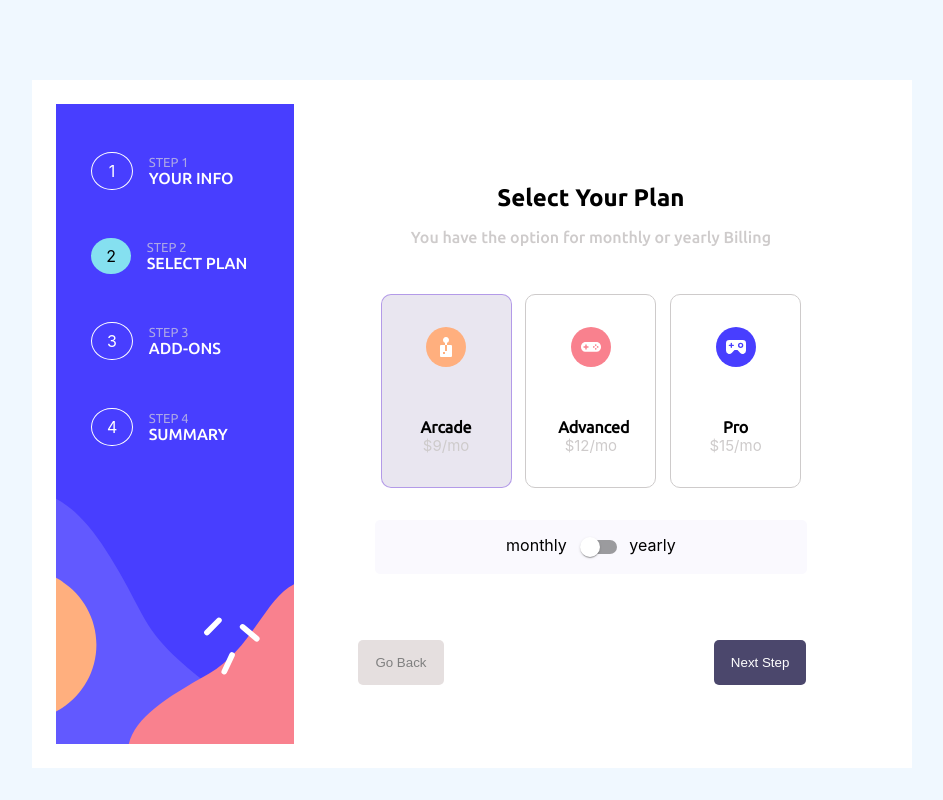
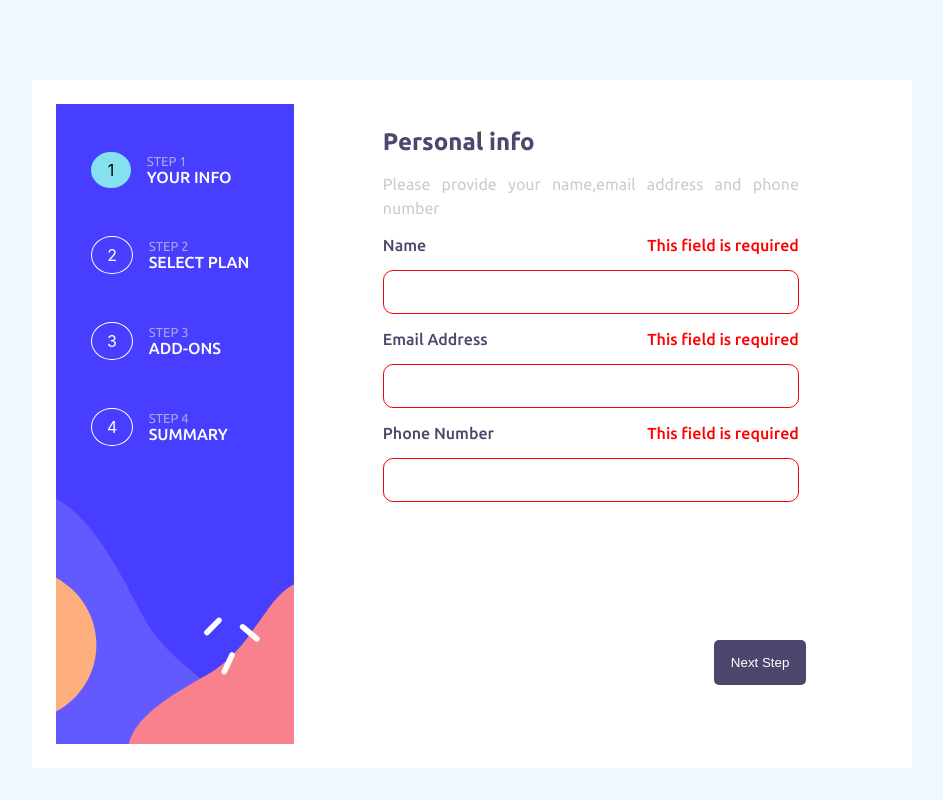
Before and after one commit to AD9-1/multistep-form, a React (Create React App) app: page / in a window 1280 px wide. Both pictures are taken after a click on the button "Next Step". Shown: the whole page, without its empty margins (192-1135 px from the left). Built offline with nearby package versions, Linux system fonts and the light colour scheme.

Commit message:
navbar desktop completed

```diff
--- a/src/App.js
+++ b/src/App.js
@@ -11,7 +11,6 @@ function App() {
   return (
     <div className="App">
       <Home />
-      <section></section>
     </div>
   );
 }
--- a/src/components/Addons/Addons.jsx
+++ b/src/components/Addons/Addons.jsx
@@ -4,9 +4,9 @@ import advanced from "../../assets/images/icon-advanced.svg";
 import pro from "../../assets/images/icon-pro.svg";
 import { Switch } from "@mui/material";
 import "./Addons.scss";
-import Button from "../Button/Button";
+
 import { PlanContext } from "../../context/PlanContext";
-const Addons = ({ step, setStep }) => {
+const Addons = () => {
   const [checked, setChecked] = React.useState(
     sessionStorage.getItem("timeSession")
       ? JSON.parse(sessionStorage.getItem("timeSession"))
--- a/src/components/Addons/Addons.scss
+++ b/src/components/Addons/Addons.scss
@@ -37,6 +37,10 @@
       flex-direction: column;
       justify-content: space-between;
       border-radius: 10px;
+      &:hover{
+        border: 1px solid rgba(104, 50, 219, 0.425);
+        cursor: pointer;
+      }
       @include mobile {
         flex-direction: row;
         justify-content: flex-start;
--- a/src/components/FinishUp/FinishUp.jsx
+++ b/src/components/FinishUp/FinishUp.jsx
@@ -85,8 +85,8 @@ const FinishUp = () => {
             : "year"}
           )
         </p>
-        <p>
-          ${calculation()}/
+        <p className="finishup__article__total">
+          +${calculation()}/
           {Object.keys(selectedplan).length === 0
             ? time === "monthly"
               ? "mo"
--- a/src/components/FinishUp/FinishUp.scss
+++ b/src/components/FinishUp/FinishUp.scss
@@ -32,6 +32,7 @@
     margin-top: 4rem;;
     padding:1em;
     border-radius: 10px;
+
     .horizontal--line {
       border: 0;
       border-top: 1px solid rgb(209, 204, 204);
@@ -42,11 +43,12 @@
       color: $Light-grey;
       display: flex;
       justify-content: space-between;
-      font-size: 15px;
+      font-size: 18px;
 
       .custom {
         color: $Bluish-grey;
         font-family: Ubuntu-bold;
+        font-size: 18px;
       }
     }
   }
@@ -55,5 +57,11 @@
     justify-content: space-between;
     width: 80%;
     margin: auto;
+    color:$Light-grey;
+    &__total{
+      color:rgb(80, 51, 224);
+      font-family: Ubuntu-bold;
+        font-size: 20px;
+    }
   }
 }
--- a/src/components/Home/Home.js
+++ b/src/components/Home/Home.js
@@ -8,9 +8,37 @@ import Thankyou from "../Thankyou/Thankyou";
 import ProgressBar from "../ProgressBar/ProgressBar";
 import "./Home.scss";
 const Home = () => {
+  const [formData, setFormData] = useState({ name: "", email: "", phone: "" });
+  const [redfield, setRedfield] = useState({
+    name: false,
+    email: false,
+    phone: false,
+  });
   const [step, setStep] = useState(1);
   const handleNext = () => {
+    if (step === 1) {
+      let hasError = false;
+      let newRedfield = { ...redfield };
+
+      if (!formData.name || formData.name === "") {
+        newRedfield.name = true;
+        hasError = true;
+      }
+      if (!formData.email || formData.email === "") {
+        newRedfield.email = true;
+        hasError = true;
+      }
+      if (!formData.phone || formData.phone === "") {
+        newRedfield.phone = true;
+        hasError = true;
+      }
+
+      setRedfield(newRedfield);
+
+      if (!hasError) {
         setStep(step + 1);
+      }
+    } else setStep(step + 1);
   };
   const handleBack = () => {
     setStep(step - 1);
@@ -21,13 +49,21 @@ const Home = () => {
         <ProgressBar step={step} />
 
         <div className="home__first--steps">
-          {step === 1 && <PersonalInfo step={step} setStep={setStep} />}
+          {step === 1 && (
+            <PersonalInfo
+              formData={formData}
+              setFormData={setFormData}
+              redfield={redfield}
+              setRedfield={setRedfield}
+            />
+          )}
           {step === 2 && <Addons step={step} setStep={setStep} />}
           {step === 3 && <SelectPlan step={step} setStep={setStep} />}
           {step === 4 && <FinishUp step={step} setStep={setStep} />}
           {step === 5 && <Thankyou />}
         </div>
       </div>
+      {step !== 5 ? (
         <div className="home__second">
           {step === 1 && (
             <Button
@@ -78,6 +114,9 @@ const Home = () => {
             />
           )}
         </div>
+      ) : (
+        ""
+      )}
     </div>
   );
 };
--- a/src/components/Home/Home.scss
+++ b/src/components/Home/Home.scss
@@ -6,7 +6,7 @@
   height: 80vh;
   @include mobile {
     width: 100%;
-    height: 90vh;
+    height: 100vh;
   }
   &__first {
     height: 100%;
@@ -24,7 +24,7 @@
       height: 100%;
       @include mobile {
         position: relative;
-        top: -15%;
+        top: -14%;
         width: 90%;
         margin: auto;
       }
--- a/src/components/PersonalInfo/PersonalInfo.jsx
+++ b/src/components/PersonalInfo/PersonalInfo.jsx
@@ -1,8 +1,7 @@
 import React, { useContext, useEffect } from "react";
 import "./PersonalInfo.scss";
-import Button from "../Button/Button";
 import { PlanContext } from "../../context/PlanContext";
-const PersonalInfo = ({ step, setStep }) => {
+const PersonalInfo = ({ formData, setFormData, redfield, setRedfield }) => {
   const { setAddons } = useContext(PlanContext);
 
   useEffect(() => {
@@ -12,8 +11,14 @@ const PersonalInfo = ({ step, setStep }) => {
     sessionStorage.removeItem("timeSession");
     sessionStorage.removeItem("clickSessions");
   }, []);
+  const handlechange = (e) => {
+    e.preventDefault();
+    if (e.target.name === "name") setRedfield({ ...redfield, name: false });
+    if (e.target.name === "email") setRedfield({ ...redfield, email: false });
+    if (e.target.name === "phone") setRedfield({ ...redfield, phone: false });
+    setFormData({ ...formData, [e.target.name]: e.target.value });
+  };
   return (
-
     <div className="personalinfo">
       <h2 className="personalinfo_heading">Personal info</h2>
       <p className="personalinfo_para">
@@ -21,20 +26,52 @@ const PersonalInfo = ({ step, setStep }) => {
       </p>
       <div className="personalinfo_info">
         <section>
-            <label htmlFor="name">Name</label>
-            <input type="text" name="name" />
+          <label htmlFor="name">
+            <p>Name</p>
+            {redfield.name && (
+              <p className="activeRed">This field is required</p>
+            )}
+          </label>
+          <input
+            type="text"
+            name="name"
+            onChange={handlechange}
+            value={formData.name}
+            className={redfield.name ? "activeRedInput" : ""}
+          />
         </section>
         <section>
-            <label htmlFor="">Email Address</label>
-            <input type="text" name="email" />
+          <label htmlFor="">
+            <p>Email Address</p>
+            {redfield.email && (
+              <p className="activeRed">This field is required</p>
+            )}
+          </label>
+          <input
+            type="text"
+            name="email"
+            onChange={handlechange}
+            value={formData.email}
+            className={redfield.email ? "activeRedInput" : ""}
+          />
         </section>
         <section>
-            <label htmlFor="">Phone Number</label>
-            <input type="number" name="phone" />
+          <label htmlFor="">
+            <p>Phone Number</p>
+            {redfield.phone && (
+              <p className="activeRed">This field is required</p>
+            )}
+          </label>
+          <input
+            type="number"
+            name="phone"
+            onChange={handlechange}
+            value={formData.phone}
+            className={redfield.phone ? "activeRedInput" : ""}
+          />
         </section>
       </div>
     </div>
-
   );
 };
 
--- a/src/components/PersonalInfo/PersonalInfo.scss
+++ b/src/components/PersonalInfo/PersonalInfo.scss
@@ -10,13 +10,16 @@
   display: flex;
   flex-direction: column;
   align-items: center;
-  @include mobile{  border-radius: 15px;}
+  @include mobile {
+    border-radius: 15px;
+  }
 
   &_heading {
     font-family: "Ubuntu-bold";
     margin-top: 1.5rem;
     margin-bottom: 1rem;
     width: 70%;
+    text-align: left;
   }
   &_para {
     font-family: "Ubuntu-regular";
@@ -24,6 +27,7 @@
     color: $Light-grey;
     width: 70%;
     line-height: 1.5;
+    text-align: justify;
   }
   &_info {
     display: flex;
@@ -38,10 +42,27 @@
       label {
         font-family: "Ubuntu-Medium";
         text-align: left;
+        display: flex;
+        justify-content: space-between;
       }
       input {
         height: 40px;
         border: 0.1px solid $Light-grey;
+        border-radius: 10px;
+        padding-left: 20px;
+        cursor: pointer;
+        outline: none;
+        &:focus {
+          border: 0.1px solid rgb(86, 70, 227);
+        }
+      }
+
+      .activeRedInput {
+        border: 0.1px solid red;
+      }
+      .activeRed {
+        color: red;
+        text-align: end;
       }
     }
   }
--- a/src/components/SelectPlan/SelectPlan.jsx
+++ b/src/components/SelectPlan/SelectPlan.jsx
@@ -99,7 +99,7 @@ const SelectPlan = ({ step, setStep }) => {
               <div className="checkbox-custom"></div>
               <article>
                 <h3>Customizable Profile</h3>
-                <p>Custom Theme</p>
+                <p>Custom theme on your profile</p>
               </article>
               <span>
                 +${time === "monthly" ? 2 : 20}/
--- a/src/components/SelectPlan/SelectPlan.scss
+++ b/src/components/SelectPlan/SelectPlan.scss
@@ -40,6 +40,9 @@
         border: 1px solid rgb(220, 218, 218);
         cursor: pointer;
         border-radius: 10px;
+        &:hover{
+          border:1px solid rgb(187, 169, 241);
+        }
       }
       .label {
         align-items: center;
@@ -48,20 +51,34 @@
         grid-template-columns: auto 1fr auto;
         align-items: center;
         gap: 1em;
-        background-color: rgb(229, 223, 245);
-        border: 1px solid rgb(118, 43, 230);
+        background-color: rgb(234, 231, 243);
+        border: 1px solid rgb(159, 111, 231);
         border-radius: 10px;
+
       }
+
       article {
         text-align: justify;
+        h3{
+          font-family: Ubuntu-Medium;
+          color:#0d0739bd;
+        }
+        p{
+          color:$Light-grey;
+        }
+
       }
       input {
         display: none;
+      }
+      span{
+        color: rgb(90, 18, 198);
       }
       .checkbox-custom {
         width: 15px;
         height: 15px;
         border: 2px solid rgb(143, 145, 145);
+
       }
       input:checked + .checkbox-custom::after {
         content: "";
```
Lines whose indentation alone changed are shown as unchanged.
